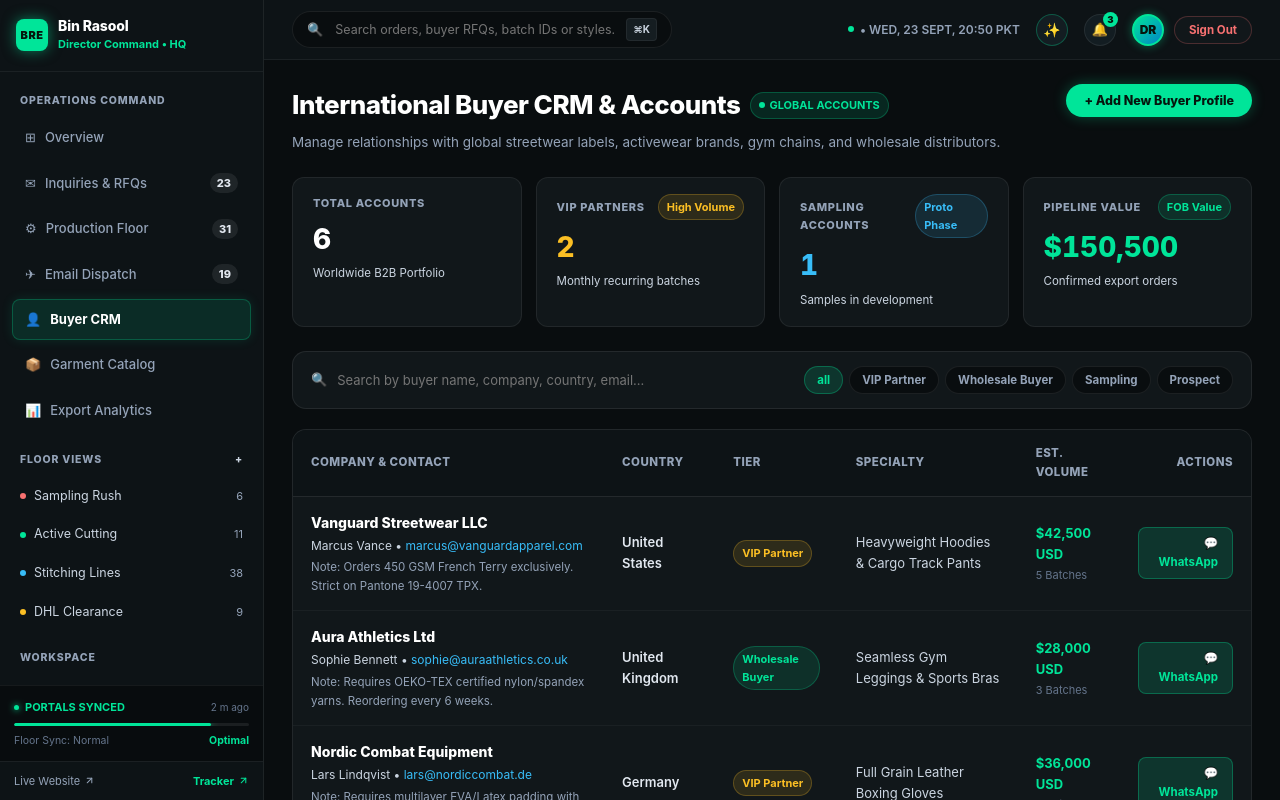
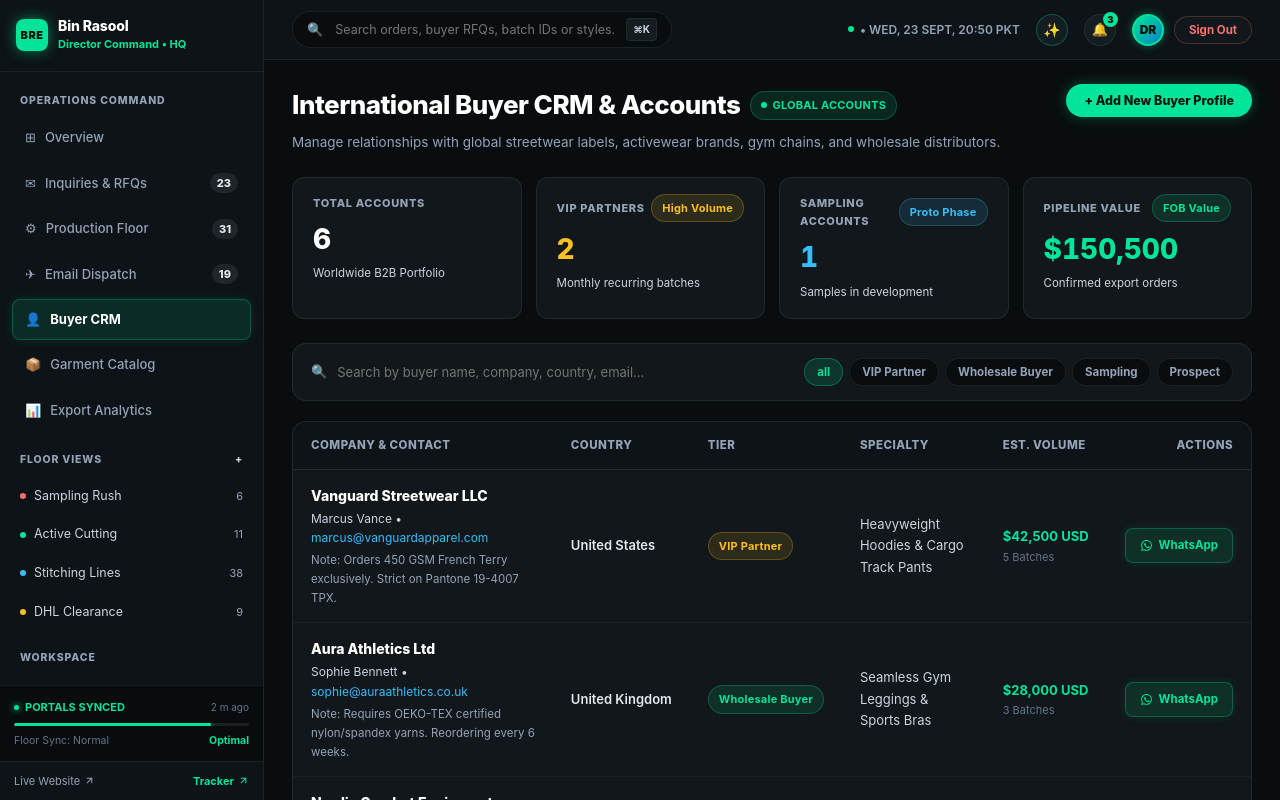
Before and after one commit to MuhammadSami643/saym-industry, a Next.js app: page /admin/buyers in a window 1280 px wide. Built offline with nearby package versions, Linux system fonts and the light colour scheme; no server answers.

Commit message:
Prevent tier badge and WhatsApp action button line wrapping in buyers table

```diff
--- a/app/admin/buyers/page.tsx
+++ b/app/admin/buyers/page.tsx
@@ -3,6 +3,7 @@
 import { useState } from 'react';
 import { motion, AnimatePresence } from 'framer-motion';
 import AnimatedCounter from '../../components/AnimatedCounter';
+import { WhatsAppIcon } from '../../components/AdminIcons';
 
 interface BuyerRecord {
   id: string;
@@ -201,11 +202,13 @@ export default function BuyerCrmPage() {
         .tag-pill {
           display: inline-flex;
           align-items: center;
-          gap: 4px;
+          gap: 5px;
           font-size: 11px;
           font-weight: 700;
-          padding: 3px 8px;
+          padding: 4px 10px;
           border-radius: 9999px;
+          white-space: nowrap;
+          letter-spacing: 0.02em;
         }
         .tag-mint {
           background: rgba(0, 229, 153, 0.12);
@@ -376,11 +379,11 @@ export default function BuyerCrmPage() {
             <thead>
               <tr style={{ background: '#0d1316', borderBottom: '1px solid rgba(255, 255, 255, 0.08)', color: '#94a3b8' }}>
                 <th style={{ padding: '14px 18px', fontWeight: 800, fontSize: '11.5px', textTransform: 'uppercase', letterSpacing: '0.04em' }}>Company &amp; Contact</th>
-                <th style={{ padding: '14px 18px', fontWeight: 800, fontSize: '11.5px', textTransform: 'uppercase', letterSpacing: '0.04em' }}>Country</th>
-                <th style={{ padding: '14px 18px', fontWeight: 800, fontSize: '11.5px', textTransform: 'uppercase', letterSpacing: '0.04em' }}>Tier</th>
+                <th style={{ padding: '14px 18px', fontWeight: 800, fontSize: '11.5px', textTransform: 'uppercase', letterSpacing: '0.04em', whiteSpace: 'nowrap' }}>Country</th>
+                <th style={{ padding: '14px 18px', fontWeight: 800, fontSize: '11.5px', textTransform: 'uppercase', letterSpacing: '0.04em', whiteSpace: 'nowrap' }}>Tier</th>
                 <th style={{ padding: '14px 18px', fontWeight: 800, fontSize: '11.5px', textTransform: 'uppercase', letterSpacing: '0.04em' }}>Specialty</th>
-                <th style={{ padding: '14px 18px', fontWeight: 800, fontSize: '11.5px', textTransform: 'uppercase', letterSpacing: '0.04em' }}>Est. Volume</th>
-                <th style={{ padding: '14px 18px', fontWeight: 800, fontSize: '11.5px', textTransform: 'uppercase', letterSpacing: '0.04em', textAlign: 'right' }}>Actions</th>
+                <th style={{ padding: '14px 18px', fontWeight: 800, fontSize: '11.5px', textTransform: 'uppercase', letterSpacing: '0.04em', whiteSpace: 'nowrap' }}>Est. Volume</th>
+                <th style={{ padding: '14px 18px', fontWeight: 800, fontSize: '11.5px', textTransform: 'uppercase', letterSpacing: '0.04em', textAlign: 'right', whiteSpace: 'nowrap' }}>Actions</th>
               </tr>
             </thead>
             <tbody>
@@ -388,7 +391,7 @@ export default function BuyerCrmPage() {
                 const phoneClean = b.phone.replace(/[^0-9]/g, '');
                 return (
                   <tr key={b.id} className="table-row-hover" style={{ borderBottom: '1px solid rgba(255, 255, 255, 0.04)' }}>
-                    <td style={{ padding: '14px 18px' }}>
+                    <td style={{ padding: '14px 18px', minWidth: '220px' }}>
                       <div style={{ fontWeight: 800, color: '#ffffff', fontSize: '14px' }}>{b.company}</div>
                       <div style={{ fontSize: '12px', color: '#cbd5e1', marginTop: '2px' }}>
                         {b.name} &bull; <a href={`mailto:${b.email}`} style={{ color: '#38bdf8', textDecoration: 'none' }}>{b.email}</a>
@@ -397,10 +400,10 @@ export default function BuyerCrmPage() {
                         Note: {b.notes}
                       </div>
                     </td>
-                    <td style={{ padding: '14px 18px', color: '#e2e8f0', fontWeight: 600 }}>
+                    <td style={{ padding: '14px 18px', color: '#e2e8f0', fontWeight: 600, whiteSpace: 'nowrap' }}>
                       {b.country}
                     </td>
-                    <td style={{ padding: '14px 18px' }}>
+                    <td style={{ padding: '14px 18px', whiteSpace: 'nowrap' }}>
                       <span className={`tag-pill ${getTierClass(b.tier)}`}>
                         {b.tier}
                       </span>
@@ -408,11 +411,11 @@ export default function BuyerCrmPage() {
                     <td style={{ padding: '14px 18px', color: '#cbd5e1' }}>
                       {b.category}
                     </td>
-                    <td style={{ padding: '14px 18px' }}>
+                    <td style={{ padding: '14px 18px', whiteSpace: 'nowrap' }}>
                       <strong style={{ color: '#00e599' }}>{b.estVolume}</strong>
                       <div style={{ fontSize: '11px', color: '#64748b' }}>{b.rfqCount} Batches</div>
                     </td>
-                    <td style={{ padding: '14px 18px', textAlign: 'right' }}>
+                    <td style={{ padding: '14px 18px', textAlign: 'right', whiteSpace: 'nowrap' }}>
                       <a
                         href={`https://wa.me/${phoneClean}?text=Hello%20${encodeURIComponent(b.name)},%20this%20is%20Bin%20Rasool%20Enterprises%20following%20up%20on%20your%20production%20account.`}
                         target="_blank"
@@ -420,18 +423,23 @@ export default function BuyerCrmPage() {
                         style={{
                           display: 'inline-flex',
                           alignItems: 'center',
+                          justifyContent: 'center',
                           gap: '6px',
-                          background: 'rgba(0, 229, 153, 0.15)',
+                          whiteSpace: 'nowrap',
+                          background: 'rgba(0, 229, 153, 0.12)',
                           color: '#00e599',
-                          border: '1px solid rgba(0, 229, 153, 0.3)',
-                          padding: '6px 14px',
+                          border: '1px solid rgba(0, 229, 153, 0.28)',
+                          padding: '7px 14px',
                           borderRadius: '8px',
                           fontSize: '11.5px',
                           fontWeight: 700,
                           textDecoration: 'none',
+                          boxShadow: '0 0 10px rgba(0, 229, 153, 0.12)',
+                          transition: 'all 0.15s ease',
                         }}
                       >
-                        💬 WhatsApp
+                        <WhatsAppIcon size={13} />
+                        <span>WhatsApp</span>
                       </a>
                     </td>
                   </tr>
--- a/app/admin/components/AnimatedOverviewDashboard.tsx
+++ b/app/admin/components/AnimatedOverviewDashboard.tsx
@@ -194,6 +194,7 @@ export default function AnimatedOverviewDashboard({ inquiries, products }: Props
           font-weight: 700;
           padding: 2px 8px;
           border-radius: 9999px;
+          white-space: nowrap;
           letter-spacing: 0.02em;
         }
         .tag-mint {
--- a/app/admin/inquiries/InquiriesManagerClient.tsx
+++ b/app/admin/inquiries/InquiriesManagerClient.tsx
@@ -186,6 +186,7 @@ export default function InquiriesManagerClient({ initialInquiries }: { initialIn
           font-weight: 700;
           padding: 3px 8px;
           border-radius: 9999px;
+          white-space: nowrap;
         }
         .tag-mint {
           background: rgba(0, 229, 153, 0.12);
--- a/app/admin/production/page.tsx
+++ b/app/admin/production/page.tsx
@@ -190,6 +190,7 @@ export default function ProductionPipelinePage() {
           font-weight: 700;
           padding: 3px 8px;
           border-radius: 9999px;
+          white-space: nowrap;
         }
         .tag-mint {
           background: rgba(0, 229, 153, 0.12);
--- a/app/components/AdminIcons.tsx
+++ b/app/components/AdminIcons.tsx
@@ -57,3 +57,24 @@ export function ExternalLinkIcon({ size = 13, className = '', style }: IconProps
     </svg>
   );
 }
+
+export function WhatsAppIcon({ size = 13, className = '', style }: IconProps) {
+  return (
+    <svg
+      width={size}
+      height={size}
+      viewBox="0 0 24 24"
+      fill="currentColor"
+      className={className}
+      aria-hidden="true"
+      style={{
+        display: 'inline-block',
+        verticalAlign: 'middle',
+        flexShrink: 0,
+        ...style,
+      }}
+    >
+      <path d="M12.04 2C6.58 2 2.13 6.45 2.13 11.91C2.13 13.66 2.59 15.36 3.45 16.86L2.05 22L7.3 20.62C8.75 21.41 10.38 21.83 12.04 21.83C17.5 21.83 21.95 17.38 21.95 11.92C21.95 9.27 20.92 6.78 19.05 4.91C17.18 3.04 14.69 2 12.04 2M12.05 3.67C14.25 3.67 16.31 4.53 17.87 6.09C19.42 7.65 20.28 9.72 20.28 11.92C20.28 16.46 16.59 20.15 12.04 20.15C10.56 20.15 9.11 19.76 7.85 19.01L7.55 18.83L4.43 19.65L5.26 16.61L5.06 16.29C4.24 14.99 3.8 13.47 3.8 11.91C3.81 7.37 7.5 3.67 12.05 3.67M9.08 7.37C8.91 7.37 8.64 7.44 8.41 7.68C8.18 7.93 7.52 8.55 7.52 9.82C7.52 11.09 8.44 12.31 8.57 12.49C8.7 12.66 10.39 15.28 12.98 16.39C15.13 17.32 15.57 17.13 16.03 17.09C16.5 17.05 17.52 16.49 17.73 15.9C17.94 15.31 17.94 14.81 17.87 14.7C17.81 14.59 17.64 14.53 17.38 14.4C17.13 14.28 15.9 13.67 15.67 13.59C15.44 13.5 15.28 13.46 15.11 13.71C14.94 13.96 14.47 14.53 14.32 14.7C14.18 14.87 14.03 14.89 13.78 14.77C13.52 14.64 12.7 14.37 11.73 13.51C10.97 12.83 10.46 12 10.31 11.75C10.16 11.5 10.3 11.36 10.42 11.23C10.54 11.12 10.68 10.94 10.81 10.79C10.94 10.64 10.98 10.53 11.07 10.36C11.15 10.19 11.11 10.05 11.05 9.92C10.98 9.8 10.52 8.66 10.33 8.2C10.14 7.75 9.95 7.82 9.8 7.81C9.66 7.8 9.5 7.8 9.33 7.8C9.16 7.8 8.89 7.86 8.66 8.11L9.08 7.37Z" />
+    </svg>
+  );
+}
```
